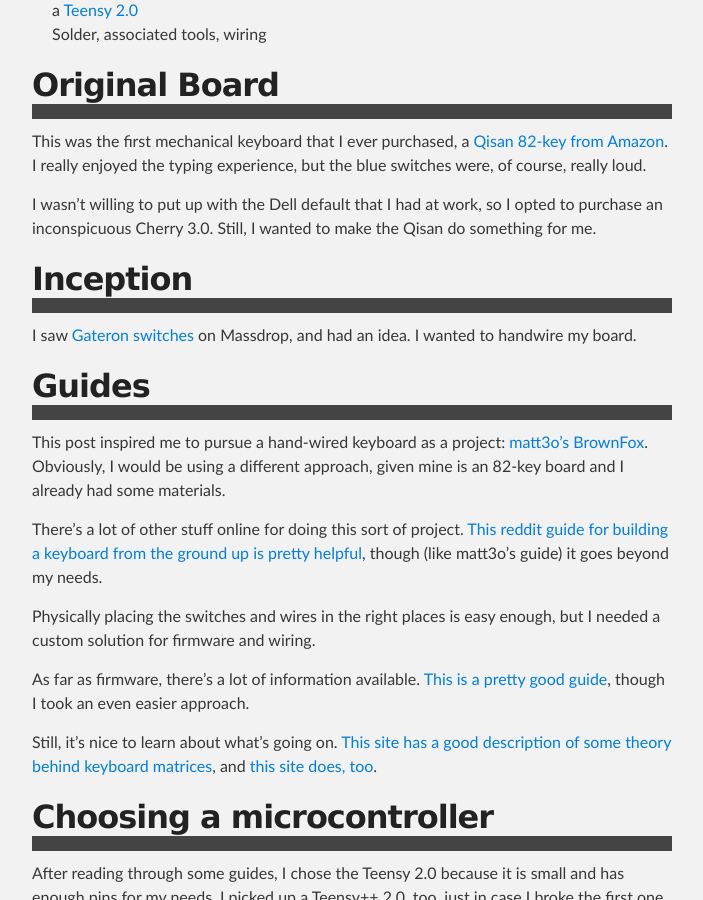
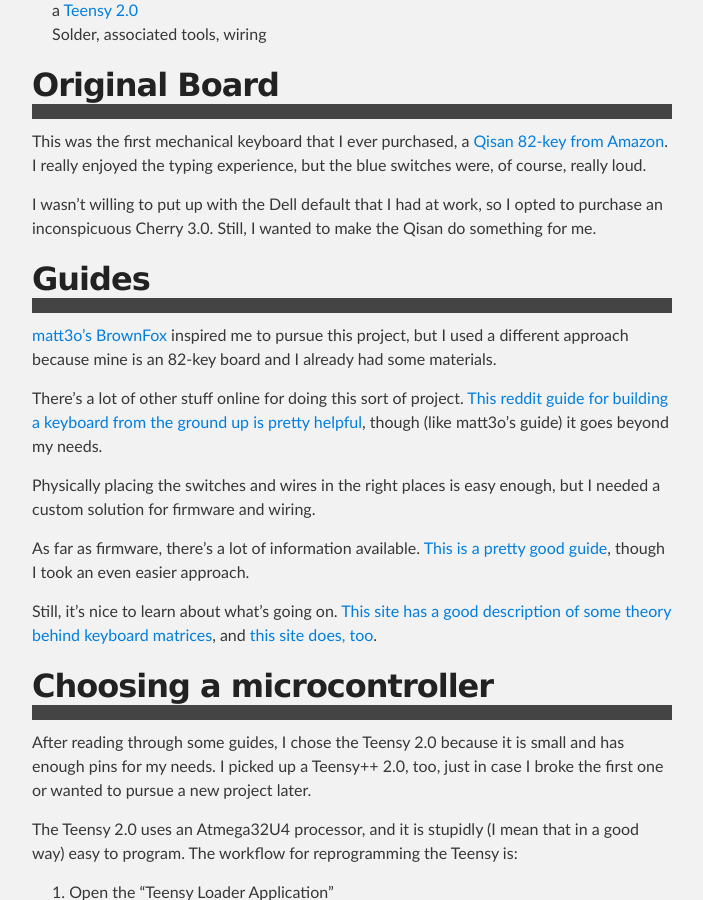
Before and after one commit to mustafaascha/mustafaascha.github.io, a Jekyll site: the page built from _posts/2016-08-21-CustomQisan.md, in a window 1280 px wide and 900 px high, scrolled down 423 px. Shown: the whole window, without its empty margins (288-991 px from the left). Built offline with Jekyll 4.4.1, drawn with Linux system fonts in a browser that asks for light colours.

Commit message:
Update 2016-08-21-CustomQisan.md

```diff
--- a/_posts/2016-08-21-CustomQisan.md
+++ b/_posts/2016-08-21-CustomQisan.md
@@ -28,20 +28,14 @@
 I opted to purchase an inconspicuous Cherry 3.0. Still, I wanted to make
 the Qisan do something for me.
 
-Inception
----------
-
-I saw [Gateron switches](https://www.massdrop.com/buy/gateron-switches)
-on Massdrop, and had an idea. I wanted to handwire my board.
 
 Guides
 ------
 
-This post inspired me to pursue a hand-wired keyboard as a project:
 [matt3o's
-BrownFox](https://deskthority.net/workshop-f7/brownfox-step-by-step-t6050.html).
-Obviously, I would be using a different approach, given mine is an
-82-key board and I already had some materials.
+BrownFox](https://deskthority.net/workshop-f7/brownfox-step-by-step-t6050.html)
+inspired me to pursue this project, but I used a different approach because mine
+is an 82-key board and I already had some materials.
 
 There's a lot of other stuff online for doing this sort of project.
 [This reddit guide for building a keyboard from the ground up is pretty
```
